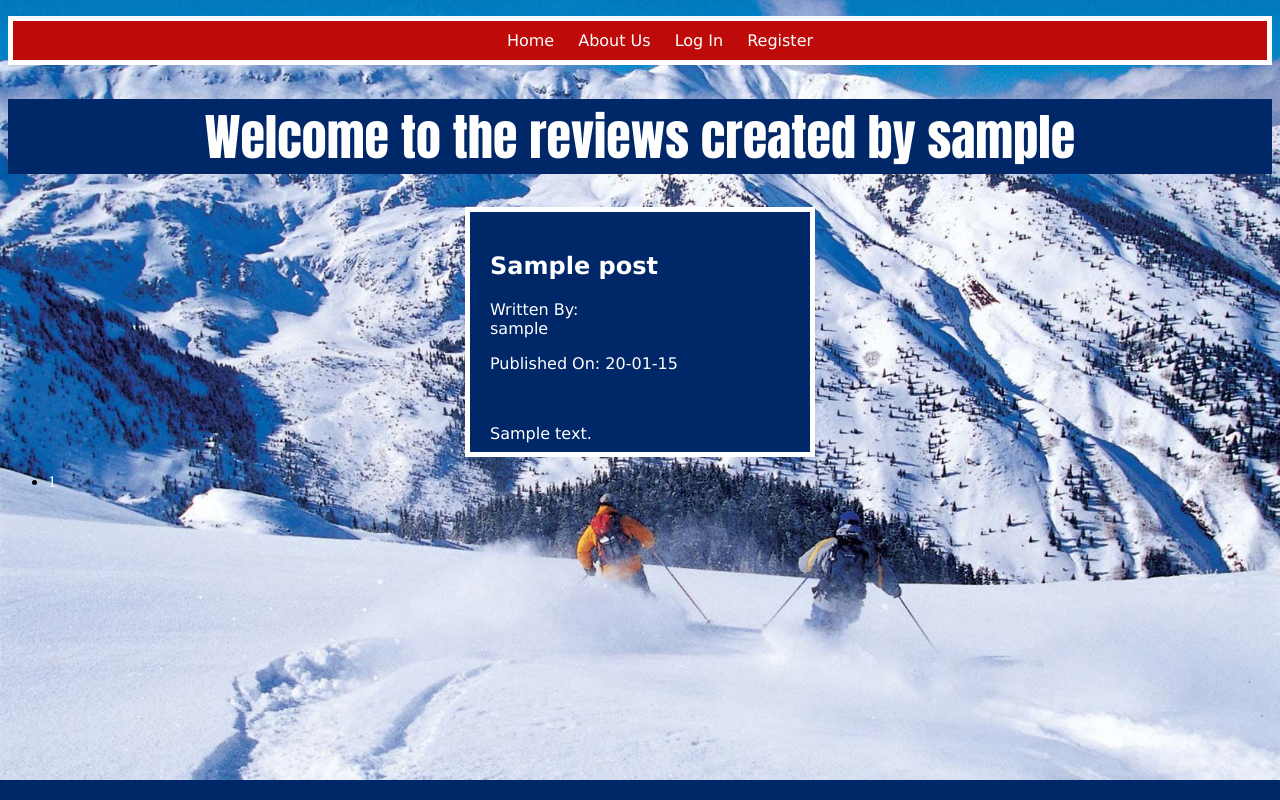
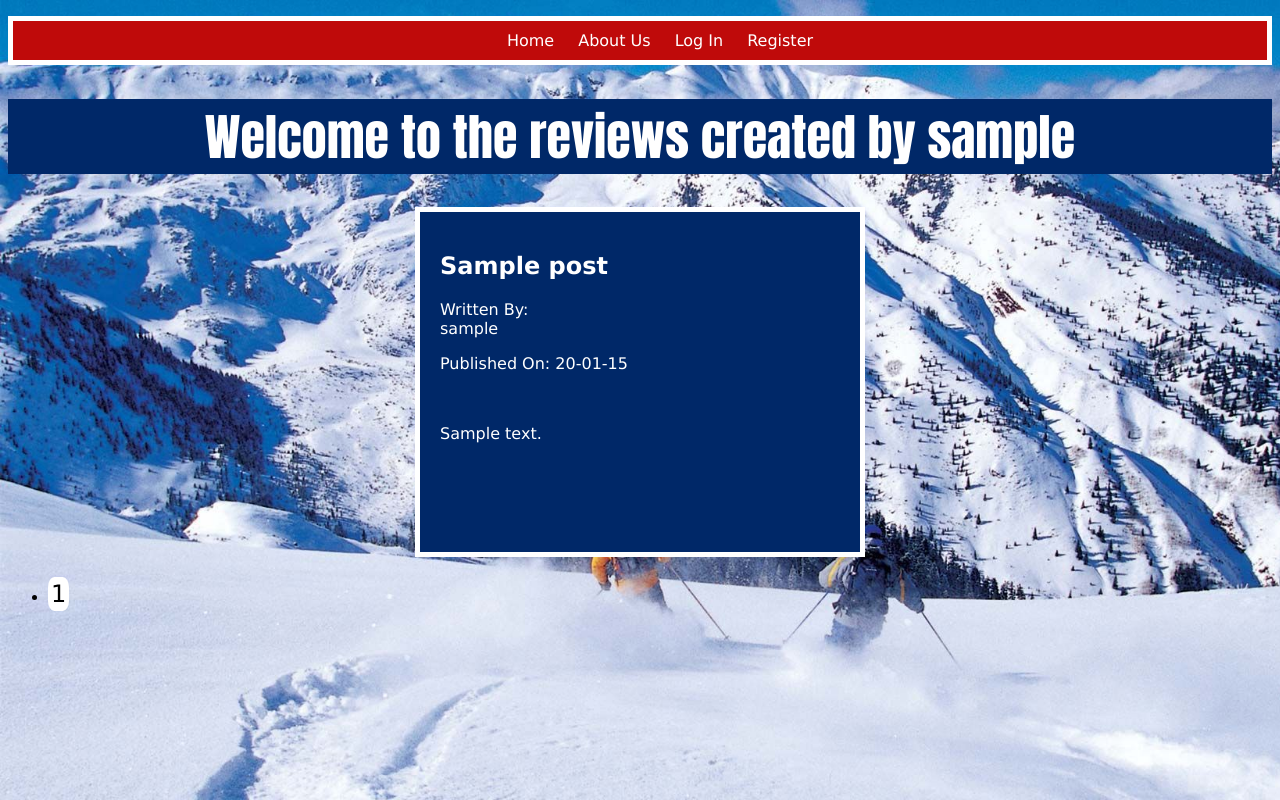
Before and after one commit to djrich87/centennial-state, a Flask app: a page that uses myapp/templates/base.html in a window 1280 px wide. Run offline with Flask 2, Linux system fonts and the light colour scheme; tables that the repository leaves empty hold one stand-in row (values such as "Sample post").

Commit message:
css to reviews

```diff
--- a/myapp/static/css/main.css
+++ b/myapp/static/css/main.css
@@ -4,6 +4,7 @@
   background-image: center;
   background-size: cover;
   background-color: rgb(0, 40, 104);
+  background-attachment: fixed;
 }
 
 ul.nav {
@@ -96,7 +97,7 @@
   height: 200px;
   border: 10px;
   border: 5px solid rgb(255, 255, 255);
-  margin: auto;
+  margin: 200px auto;
 }
 
 h3.logintext {
@@ -115,7 +116,7 @@
   height: 350px;
   border: 10px;
   border: 5px solid rgb(255, 255, 255);
-  margin: auto;
+  margin: 150px auto;
 }
 
 h3.registertext {
@@ -163,7 +164,7 @@
   height: 100px;
   border: 10px;
   border: 5px solid rgb(255, 255, 255);
-  margin: auto;
+  margin: 150px auto;
 }
 
 div.form-group {
@@ -182,7 +183,7 @@
   height: 150px;
   border: 10px;
   border: 5px solid rgb(255, 255, 255);
-  margin: auto;
+  margin: 20px auto;
   text-decoration: none;
 }
 
@@ -196,6 +197,18 @@
   color: white;
 }
 
+a.page-link {
+  padding: 3px;
+  font-size: x-large;
+  color: black;
+  font-family: Verdana, Geneva, Tahoma, sans-serif;
+  background-color: white;
+  justify-content: center;
+  display: inline-flex;
+  border-radius: 30%;
+  list-style: none;
+}
+
 .createdpost {
   font-family: Verdana, Geneva, Tahoma, sans-serif;
   background-color: rgb(0, 40, 104);
@@ -203,10 +216,26 @@
   display: flex;
   flex-direction: column;
   padding: 1.25rem;
-  width: 300px;
-  height: 200px;
+  width: 400px;
+  height: 300px;
   border: 10px;
   border: 5px solid rgb(255, 255, 255);
-  margin: auto;
+  margin: 20px auto;
   text-decoration: none;
 }
+
+.review {
+  font-family: Verdana, Geneva, Tahoma, sans-serif;
+  background-color: rgb(0, 40, 104);
+  color: white;
+  display: flex;
+  flex-direction: column;
+  justify-content: center;
+  padding: 1.25rem;
+  width: 600px;
+  height: 400px;
+  border: 10px;
+  border: 5px solid rgb(255, 255, 255);
+  margin: 20px auto;
+  text-decoration: none;
+}
--- a/myapp/templates/ski_slope_post.html
+++ b/myapp/templates/ski_slope_post.html
@@ -2,12 +2,13 @@
 {% block content %}
 <div class="review">
   <h1>{{ post.title }}</h1>
+  <br>
   <h2>Written by: {{post.author.username}}</h2>
   <h3>Published: {{ post.date.strftime('%B %d, %Y') }}</h3>
   <p>{{post.text}}</p>
    {% if post.author == current_user %}
      <div>
-       <a class="btn btn-secondary" href="{{ url_for('ski_slope_posts.update', ski_slope_post_id=post.id) }}">Update</a>
+       <a button class="btn btn-secondary" href="{{ url_for('ski_slope_posts.update', ski_slope_post_id=post.id) }}">Update</a>
        <br>
        <form action="{{ url_for('ski_slope_posts.delete_post', ski_slope_post_id=post.id) }}" method="POST">
         <input class="btn btn-danger" type="submit" value="Delete">
```
Also changed, not shown: README.md.
